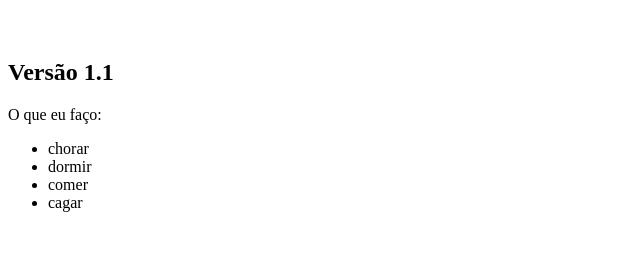
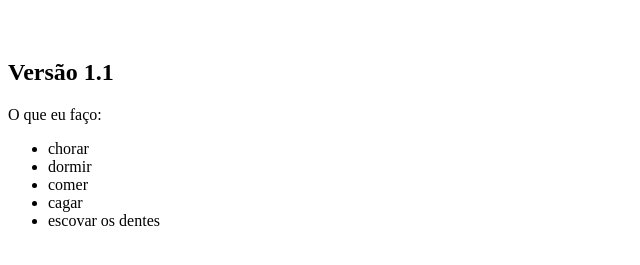
Before and after one commit to giuliaruiz/aula-engenharia-de-software, a plain HTML site: page index.html in a window 1280 px wide. Shown: the part 59-324 px from the top of the page, without its empty margins (0-640 px from the left). Drawn offline with Linux system fonts and the light colour scheme.

Commit message:
alteracao do vitor

```diff
--- a/index.html
+++ b/index.html
@@ -16,6 +16,7 @@
         <li>dormir</li>
         <li>comer</li>
         <li>cagar</li>
+        <li>escovar os dentes </li>
     </ul>
 </body>
 </html>
```
